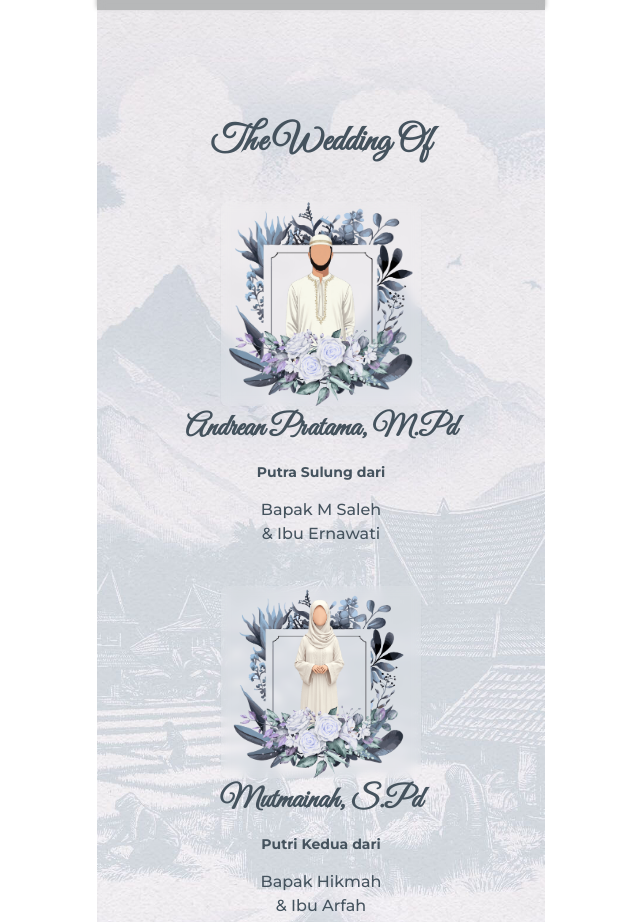
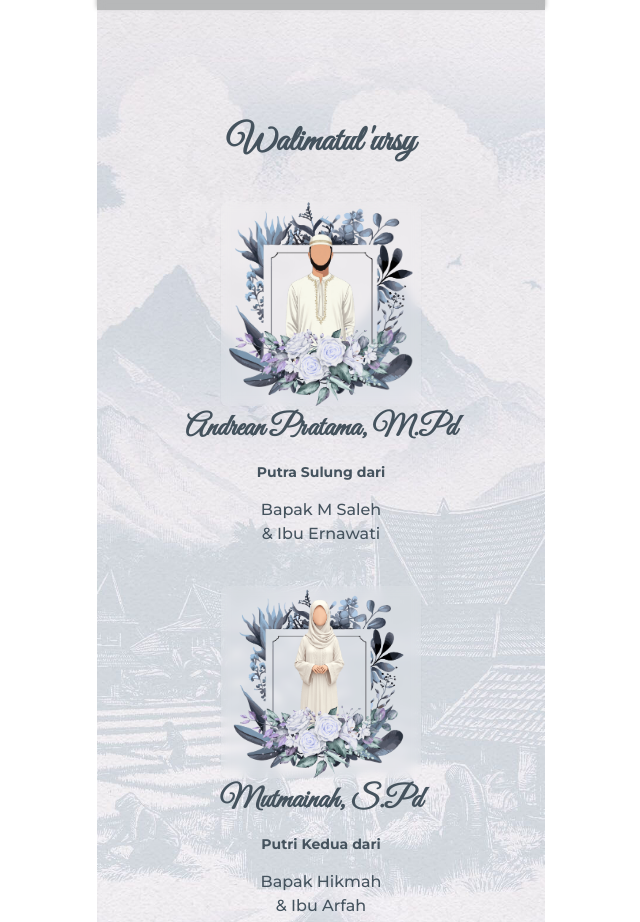
Before and after one commit to ProjectAhkdan/undangandigital, a Next.js app: page /Andrean-Mutmainah in a window 1280 px wide. Shown: the part 790-1712 px from the top of the page, without its empty margins (319-959 px from the left). Built offline with nearby package versions, Linux system fonts and the light colour scheme; grey boxes are pictures that could not be loaded; a web font is replaced by a local one.

Commit message:
Update SectionTwo.tsx

```diff
--- a/src/app/Andrean-Mutmainah/SectionTwo.tsx
+++ b/src/app/Andrean-Mutmainah/SectionTwo.tsx
@@ -20,7 +20,7 @@ const SectionTwo = ({ content }: Contents) => {
 
       <div className="realtive z-10 flex flex-col pt-20 pb-20">
           <h1 className="text-4xl font-bold font-greatvibes text-[#45535e]">
-            The Wedding Of
+            Walimatul 'ursy
           </h1>
         <div className="pt-10 relative flex justify-center overflow-hidden">
           <div className="bg-white/10 backdrop-blur-sm rounded-md shadow-sm ">
```
